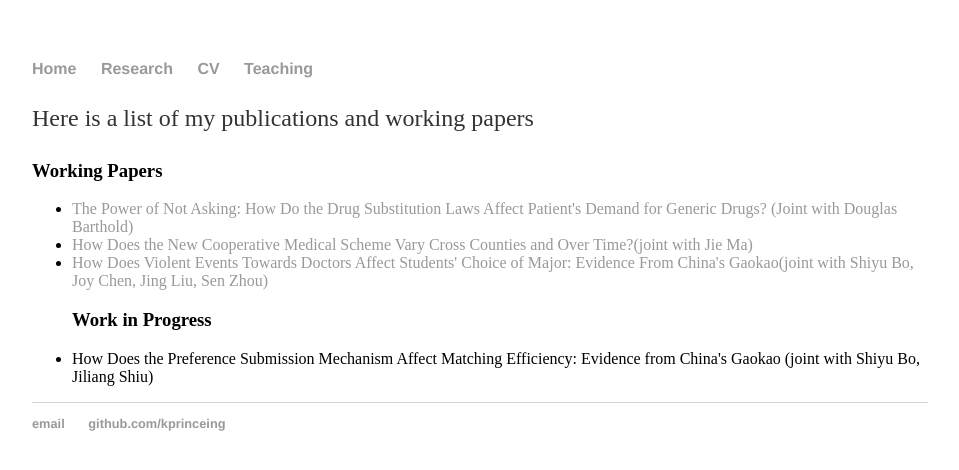
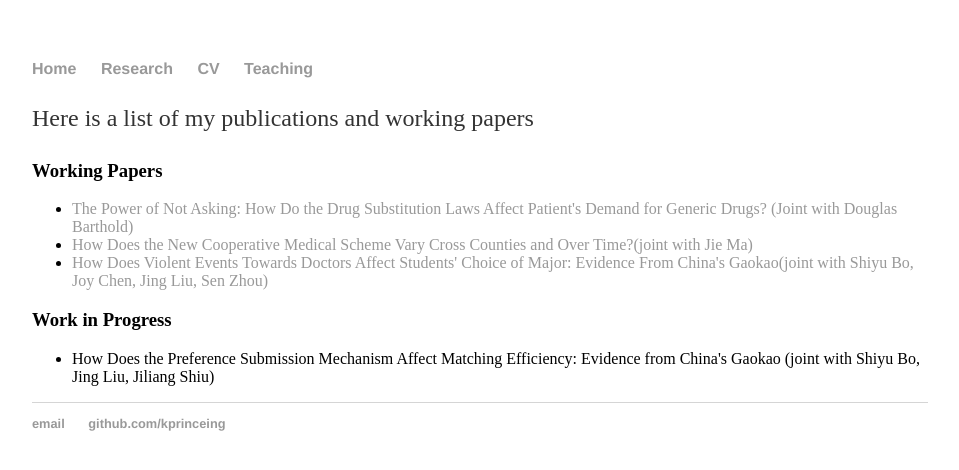
Before and after one commit to kprinceing/kprinceing.github.io, a Jekyll site: the page built from research.html, in a window 1280 px wide. Shown: the top 470 px of the page, without its empty margins (160-1119 px from the left). Built offline with Jekyll 4.4.1, drawn with Linux system fonts in a browser that asks for light colours.

Commit message:
Update research.html

```diff
--- a/research.html
+++ b/research.html
@@ -12,9 +12,10 @@ title:  research
 
 		<li> <a >How Does Violent Events Towards Doctors Affect Students' Choice of Major: Evidence From China's Gaokao(joint with Shiyu Bo, Joy Chen, Jing Liu, Sen Zhou)  </a> </li>
 </ul>
+
+	<h3>Work in Progress</h3>
 	<ul>
-	<h3>Work in Progress</h3>
-		<li> How Does the Preference Submission Mechanism Affect Matching Efficiency: Evidence from China's Gaokao (joint with Shiyu Bo, Jiliang Shiu)
+		<li> How Does the Preference Submission Mechanism Affect Matching Efficiency: Evidence from China's Gaokao (joint with Shiyu Bo, Jing Liu, Jiliang Shiu)
 </ul>
 
 </div><!-- /.blurb -->
```
